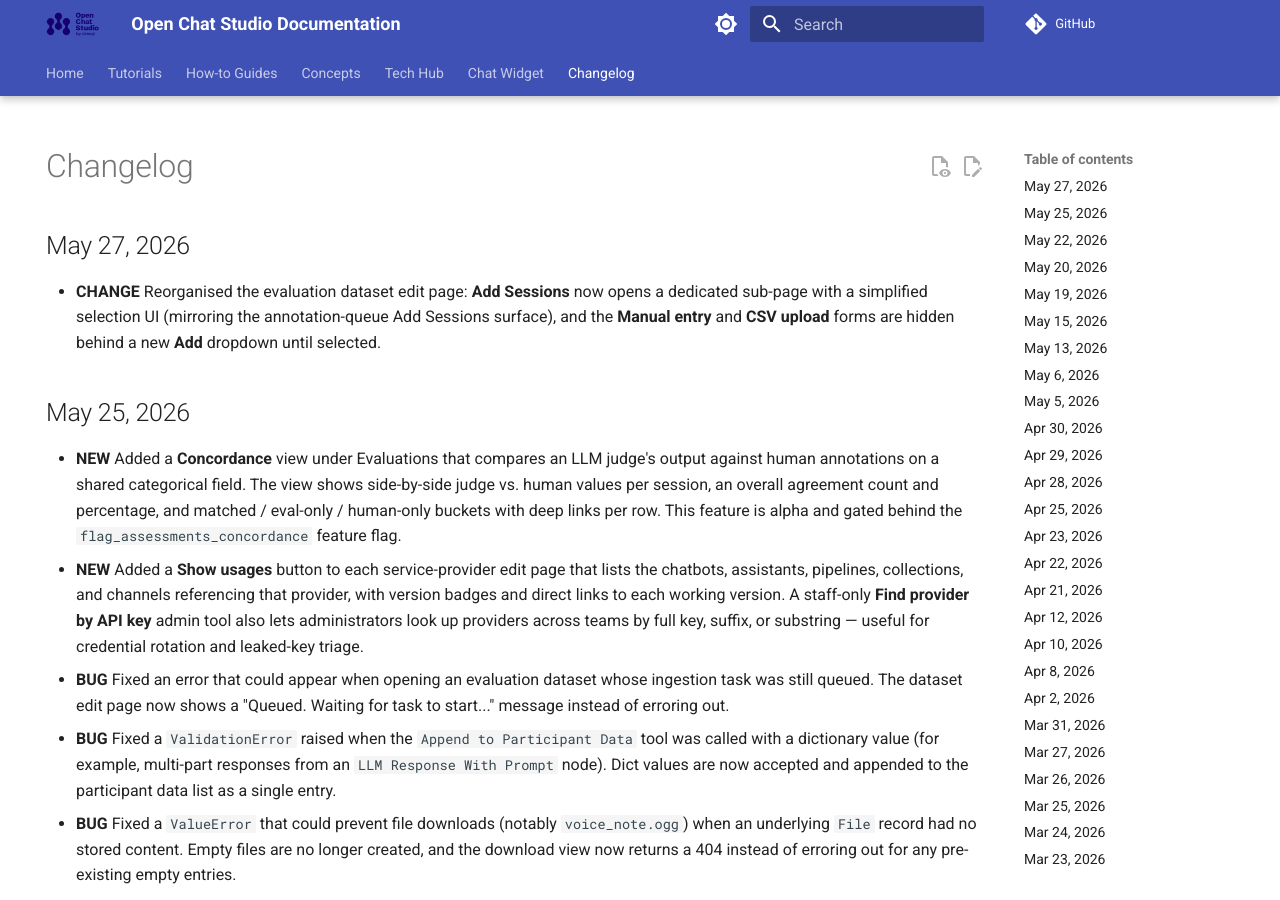
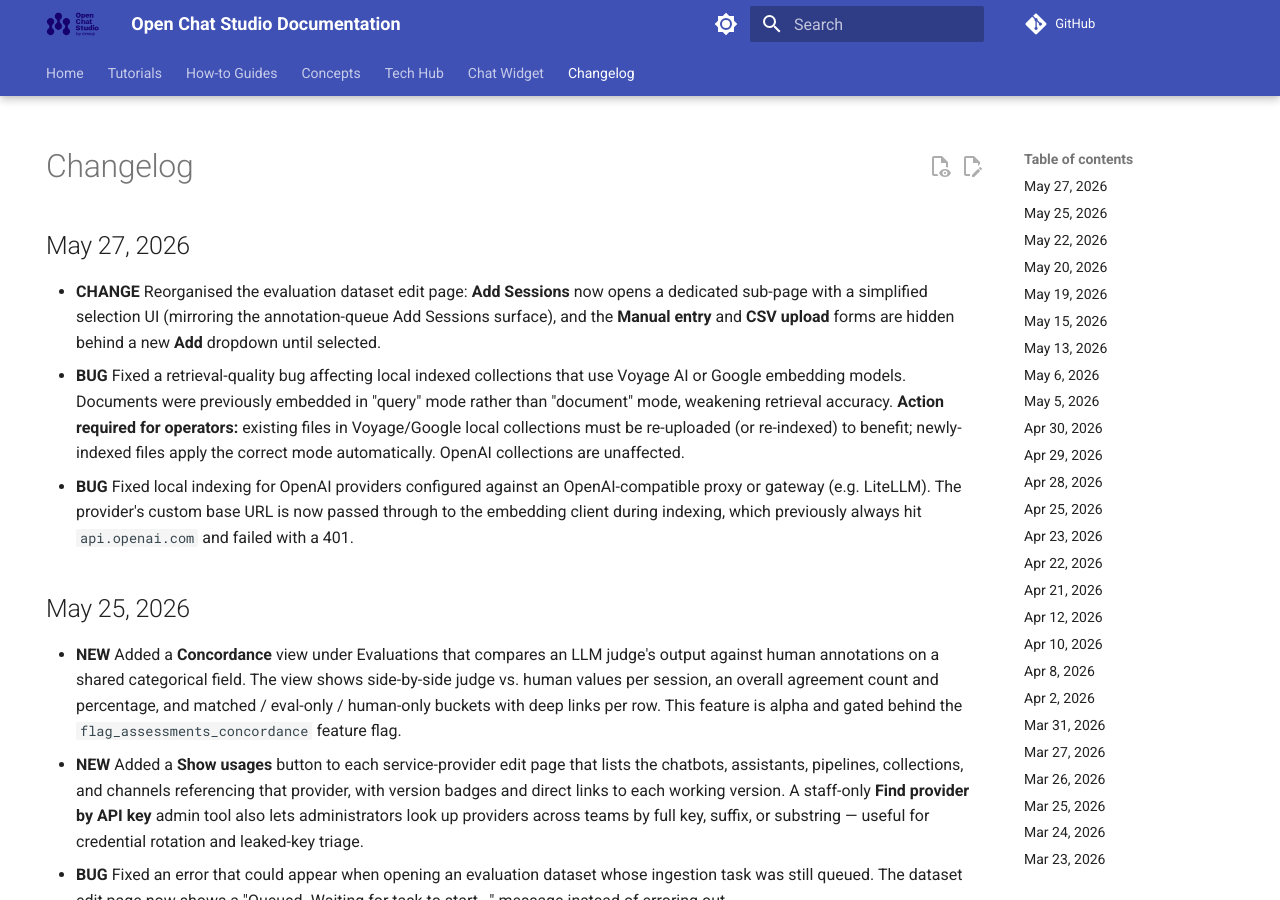
Before and after one commit to dimagi/open-chat-studio-docs, an MkDocs documentation site: the page built from docs/changelog.md, in a window 1280 px wide and 900 px high. Built offline with MkDocs 1.6.1 and Material for MkDocs 9.7.7, drawn with Linux system fonts in a browser that asks for light colours; a script that is not in the unit is left out; comment, search, counter and statistics services are not loaded.

Commit message:
update changelog and docs from OCS PR #3432
Co-Authored-By: Claude Opus 4.7 (1M context) <noreply@anthropic.com>

```diff
--- a/docs/changelog.md
+++ b/docs/changelog.md
@@ -6,6 +6,8 @@ hide:
 # Changelog
 ## May 27, 2026
 * **CHANGE** Reorganised the evaluation dataset edit page: **Add Sessions** now opens a dedicated sub-page with a simplified selection UI (mirroring the annotation-queue Add Sessions surface), and the **Manual entry** and **CSV upload** forms are hidden behind a new **Add** dropdown until selected.
+* **BUG** Fixed a retrieval-quality bug affecting local indexed collections that use Voyage AI or Google embedding models. Documents were previously embedded in "query" mode rather than "document" mode, weakening retrieval accuracy. **Action required for operators:** existing files in Voyage/Google local collections must be re-uploaded (or re-indexed) to benefit; newly-indexed files apply the correct mode automatically. OpenAI collections are unaffected.
+* **BUG** Fixed local indexing for OpenAI providers configured against an OpenAI-compatible proxy or gateway (e.g. LiteLLM). The provider's custom base URL is now passed through to the embedding client during indexing, which previously always hit `api.openai.com` and failed with a 401.
 
 ## May 25, 2026
 * **NEW** Added a **Concordance** view under Evaluations that compares an LLM judge's output against human annotations on a shared categorical field. The view shows side-by-side judge vs. human values per session, an overall agreement count and percentage, and matched / eval-only / human-only buckets with deep links per row. This feature is alpha and gated behind the `flag_assessments_concordance` feature flag.
```
